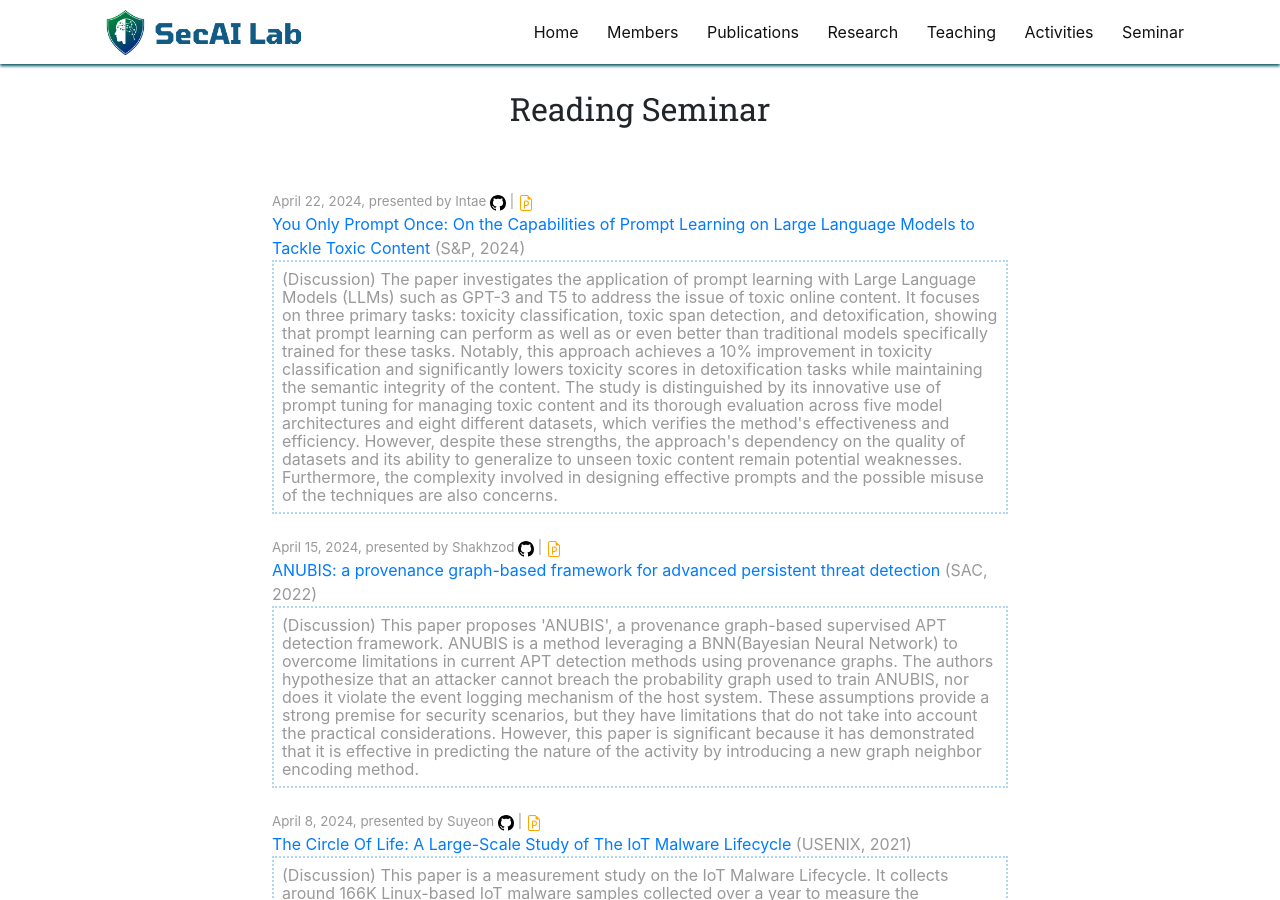
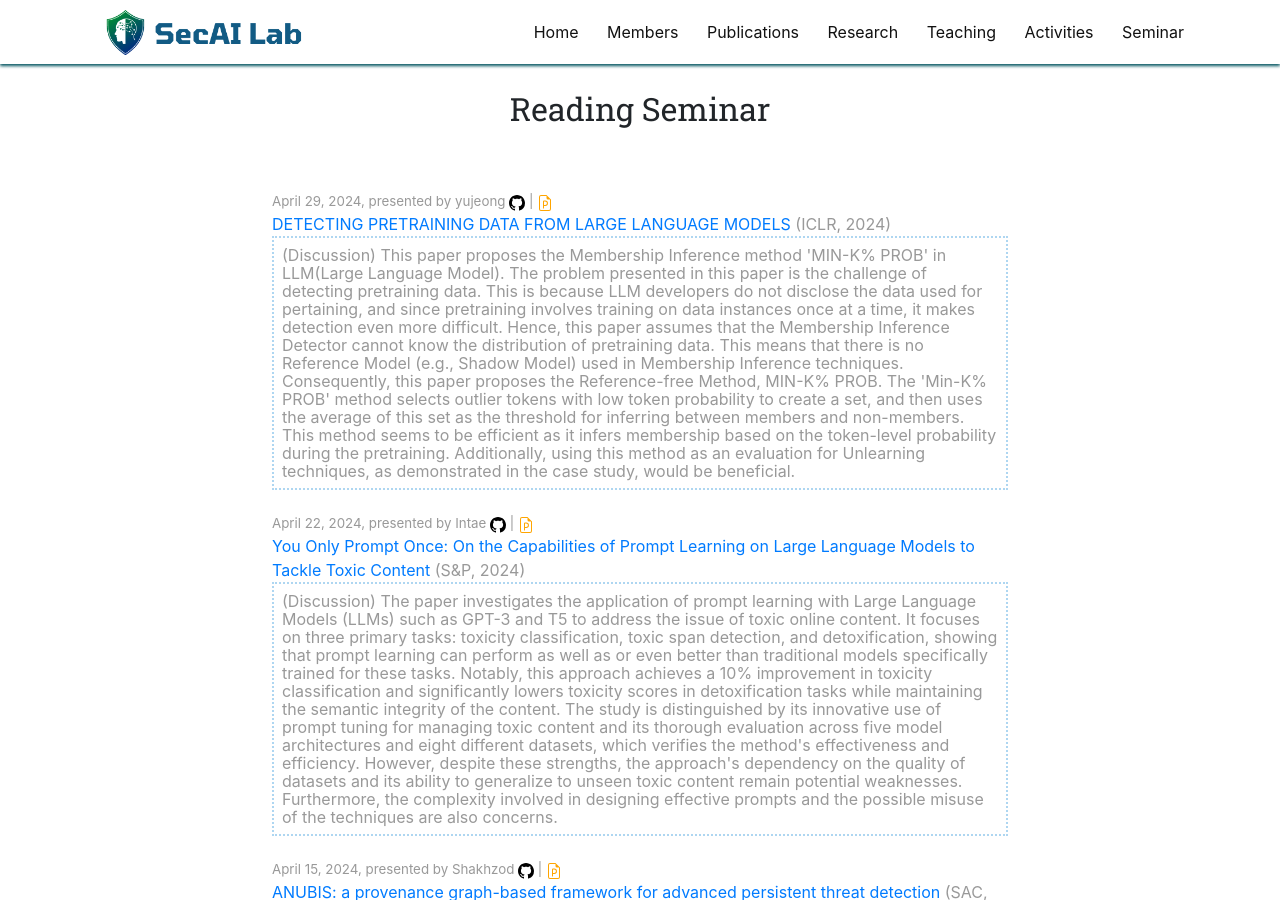
Before and after one commit to SecAI-Lab/secai-lab.github.io, a Jekyll site: the page built from pages/seminar.md, in a window 1280 px wide and 900 px high. Built offline with Jekyll 4.4.1, drawn with Linux system fonts in a browser that asks for light colours; nearby versions of some CDN libraries.

Commit message:
Update readings.yml

```diff
--- a/_data/readings.yml
+++ b/_data/readings.yml
@@ -1,3 +1,21 @@
+- title: "DETECTING PRETRAINING DATA FROM LARGE LANGUAGE MODELS"
+  link: "https://www.computer.org/csdl/proceedings-article/sp/2024/313000a061/1RjEayUL076"
+  ppt_link: "https://drive.google.com/file/d/1bRcOLeW2NlZfgnXxwwlwu6mRWjvWaO1P/view?usp=drive_link"
+  code_link: "https://github.com/xinleihe/toxic-prompt"
+  presenter: yujeong
+  conference: ICLR
+  date: 2024.04.29
+  pub_year: 2024
+  discussion: "(Discussion) This paper proposes the Membership Inference method 'MIN-K% PROB' in LLM(Large Language Model).
+  The problem presented in this paper is the challenge of detecting pretraining data.
+  This is because LLM developers do not disclose the data used for pertaining, and since pretraining involves training on data instances once at a time, it makes detection even more difficult.
+  Hence, this paper assumes that the Membership Inference Detector cannot know the distribution of pretraining data.
+  This means that there is no Reference Model (e.g., Shadow Model) used in Membership Inference techniques.
+  Consequently, this paper proposes the Reference-free Method, MIN-K% PROB.
+  The 'Min-K% PROB' method selects outlier tokens with low token probability to create a set, and then uses the average of this set as the threshold for inferring between members and non-members.
+  This method seems to be efficient as it infers membership based on the token-level probability during the pretraining.
+  Additionally, using this method as an evaluation for Unlearning techniques, as demonstrated in the case study, would be beneficial."
+
 - title: "You Only Prompt Once: On the Capabilities of Prompt Learning on Large Language Models to Tackle Toxic Content"
   link: "https://www.computer.org/csdl/proceedings-article/sp/2024/313000a061/1RjEayUL076"
   ppt_link: "https://drive.google.com/file/d/1bRcOLeW2NlZfgnXxwwlwu6mRWjvWaO1P/view?usp=drive_link"
```
